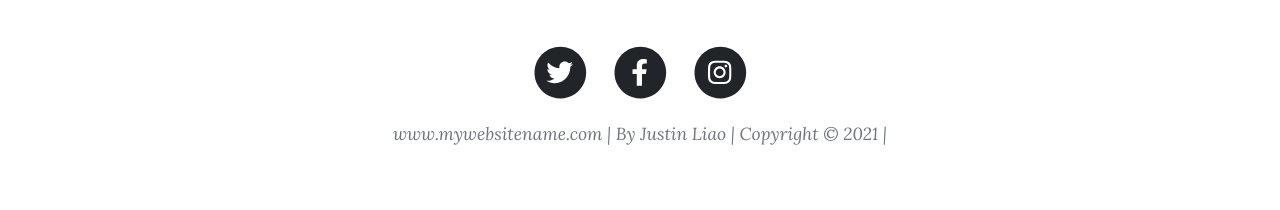
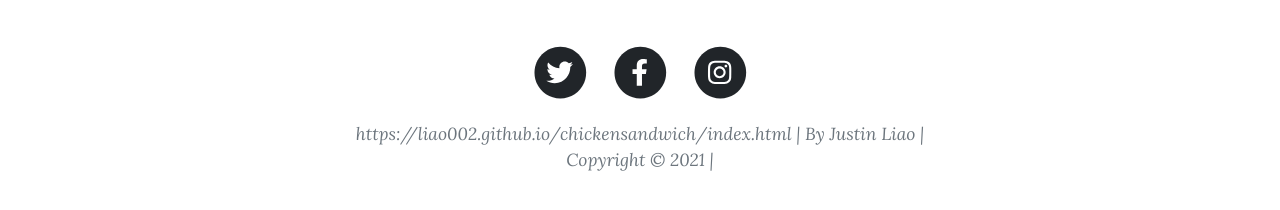
Before and after one commit to liao002/chickensandwich, a plain HTML site: page index.html in a window 1280 px wide. Shown: the part 2965-3175 px from the top of the page. Drawn offline with nearby package versions, Linux system fonts and the light colour scheme.

Commit message:
Add files via upload

```diff
--- a/index.html
+++ b/index.html
@@ -151,7 +151,7 @@
                         </ul>
 
 
-                        <div class="small text-center text-muted fst-italic"> www.mywebsitename.com | By Justin Liao | Copyright &copy; 2021 |</div>
+                        <div class="small text-center text-muted fst-italic"> https://liao002.github.io/chickensandwich/index.html | By Justin Liao | Copyright &copy; 2021 |</div>
                     </div>
                 </div>
             </div>
```
